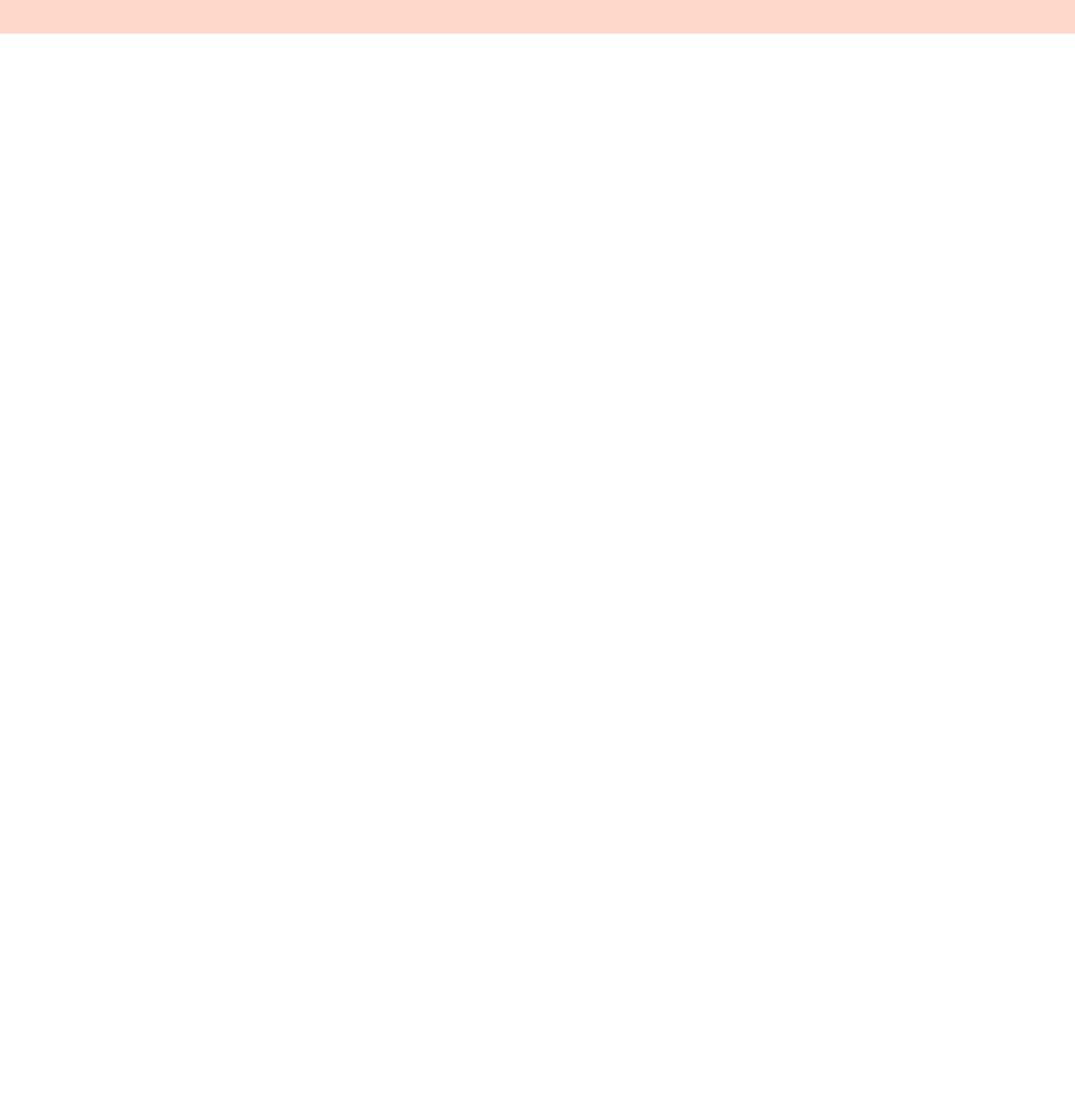
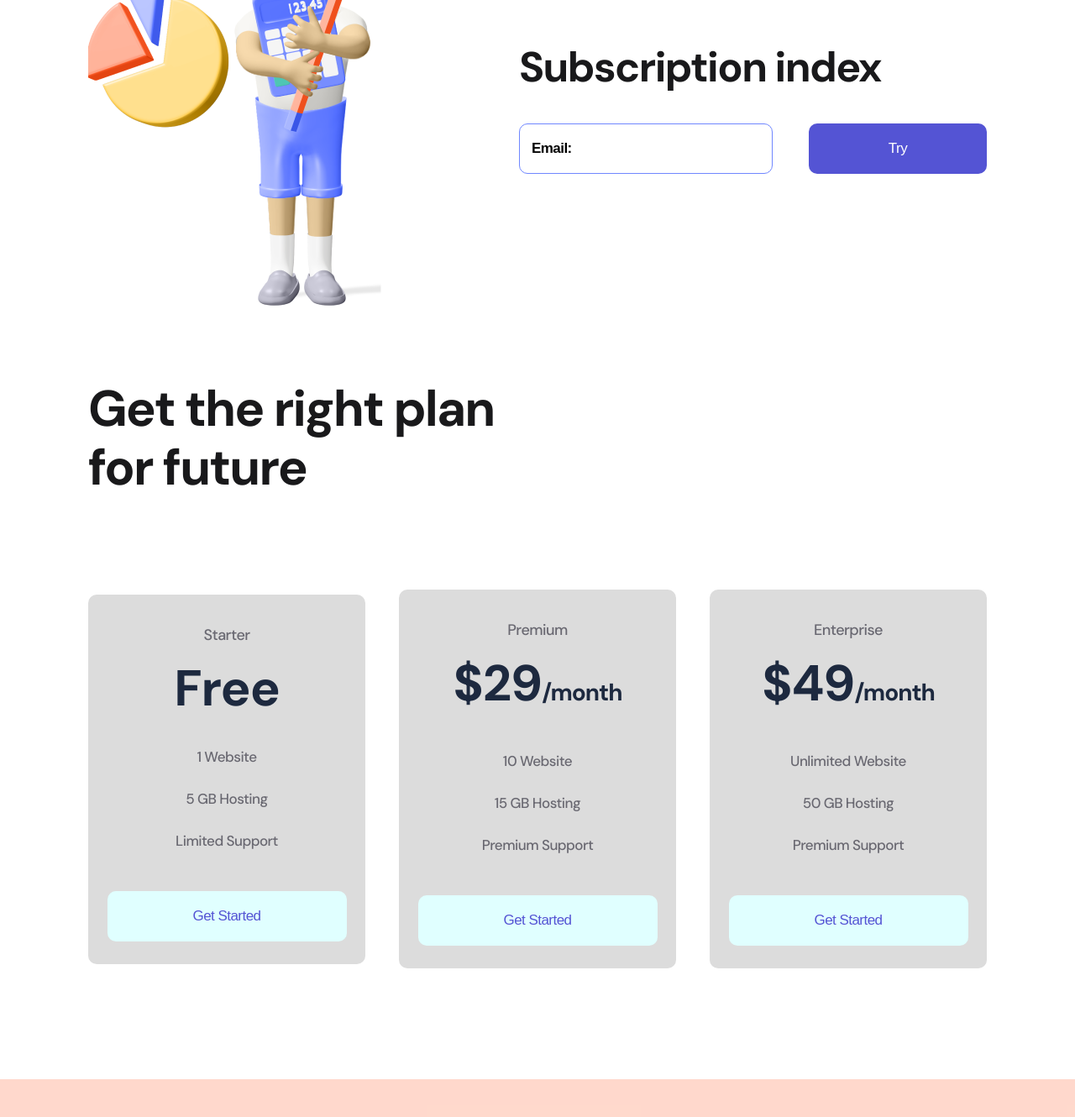
Before and after one commit to Nutokrom/Project_test, a plain HTML site: page index.html in a window 1280 px wide. Shown: the part 971-2301 px from the top of the page at 84% size. Before the commit the page ends 1011 px from the top, so only its background shows below. Drawn offline with nearby package versions, Linux system fonts and the light colour scheme.

Commit message:
Add files via upload

```diff
--- a/index.html
+++ b/index.html
@@ -70,6 +70,77 @@
             <img src="./img/firstmen.png" alt="firstmen">
         </div>
     </section>
+    <section class="conteiner subscribe">
+        <div>
+            <img src="./img/secondmen.png" alt="secondmen">
+        </div>
+        <div>
+            <h2 class="subscribe_title">
+                Subscription index
+            </h2>
+            <form>
+                <input class="input" type="email" placeholder="Email:">
+                <button class="button button_violet">
+                    Try
+                </button>
+            </form>
+        </div>
+    </section>
+    <section class="conteiner plan">
+        <h2 class="plan_title">
+            Get the right plan for future
+        </h2>
+        <div class="plan_flex">
+            <div class="item">
+                <p class="item_text">
+                    Starter
+                </p>
+                <h3 class="item_title">
+                    Free
+                </h3>
+                <ul>
+                    <li class="item_li">1 Website</li>
+                    <li class="item_li">5 GB Hosting</li>
+                    <li class="item_li">Limited Support</li>
+                </ul>
+                <button class="button button_item">
+                    Get Started
+                </button>
+            </div>
+            <div class="item">
+                <p class="item_text">
+                    Premium
+                </p>
+                <h3 class="item_title">
+                    $29<span>/month</span>
+                </h3>
+                <ul>
+                    <li class="item_li">10 Website</li>
+                    <li class="item_li">15 GB Hosting</li>
+                    <li class="item_li">Premium Support</li>
+                </ul>
+                <button class="button button_item">
+                    Get Started
+                </button>
+            </div>
+            <div class="item">
+                <p class="item_text">
+                    Enterprise
+                </p>
+                <h3 class="item_title">
+                    $49<span>/month</span>
+                </h3>
+                <ul>
+                    <li class="item_li">Unlimited Website</li>
+                    <li class="item_li">50 GB Hosting</li>
+                    <li class="item_li">Premium Support</li>
+                </ul>
+                <button class="button button_item">
+                    Get Started
+                </button>
+            </div>
+        </div>
+    </section>
     <footer class="footer">
         <div class="conteiner footer_flex">
             <div>
--- a/style/style.css
+++ b/style/style.css
@@ -7,7 +7,7 @@ body{
     padding: 38px 0 48px;
 }
 
-.header_flex,.footer_flex,.about{
+.header_flex, .footer_flex, .about, .subscribe, .plan_flex{
     display: flex;
     justify-content: space-between;
     align-items: center;
@@ -98,3 +98,116 @@ body{
 .footer{
     padding: 53px 0;
 }
+
+.subscribe{
+    margin-bottom: 85px;
+}
+
+.subscribe_title{
+    font-weight: bold;
+    font-size: 50px;
+    line-height: 57px;
+    letter-spacing: -1.56316px;
+    color: #19191B;
+    margin-bottom: 38px;
+
+}
+
+.input{
+    width: 302px;
+    height: 60px;
+    border-radius: 10px;
+    border: 1px solid #7087FF;
+    padding-left: 14px;
+    box-sizing: border-box;
+    margin-right: 39px;
+}
+
+.input::placeholder, .input{
+    font-weight: bold;
+    font-size: 17px;
+    line-height: 22px;
+    letter-spacing: -0.531474px;
+    color: #000000;
+
+}
+
+.input:focus{
+    outline: none;
+}
+
+.plan{
+    margin-bottom: 132px;
+}
+
+.plan_title{
+    font-weight: bold;
+    font-size: 60px;
+    line-height: 70px;
+    letter-spacing: -1.87579px;
+    color: #19191B;
+    max-width: 504px;
+    margin-bottom: 110px;
+}
+
+.item{
+    width: 330px;
+    background: gainsboro;
+    border-radius: 10px;
+    text-align: center;
+    padding: 34px 0 27px;
+}
+
+.item:hover{
+    transition: 500ms;
+    background: #FF7143;
+    box-shadow: 0px 32px 34px rgba(255, 112, 59, 0.317827);
+}
+
+.item_text{
+    font-size: 18px;
+    line-height: 28px;
+    text-align: center;
+    letter-spacing: -0.562737px;
+    color: #696871;
+
+}
+
+.item:hover .item_text, .item:hover .item_title, .item:hover .item_li{
+    color: white;
+    transition: 500ms;
+}
+
+.item_title{
+    font-weight: bold;
+    font-size: 60px;
+    line-height: 56px;
+    letter-spacing: -1.03448px;
+    color: #1D293F;
+    margin: 22px 0 28px;
+}
+
+.item_title span{
+    font-size: 28px;
+}
+
+.item_li{
+    list-style: none;
+    font-size: 17px;
+    line-height: 50px;
+    letter-spacing: -0.531474px;
+    color: #696871;
+}
+
+.button_item{
+    width: 285px;
+    background: lightcyan;
+    color: #5454D4;
+    margin-top: 35px;
+}
+
+.item:hover .button_item{
+    background: #9F3919;
+    transition: 500ms;
+    color: white;
+}
```
Also changed, not shown: img/secondmen.png (added).
